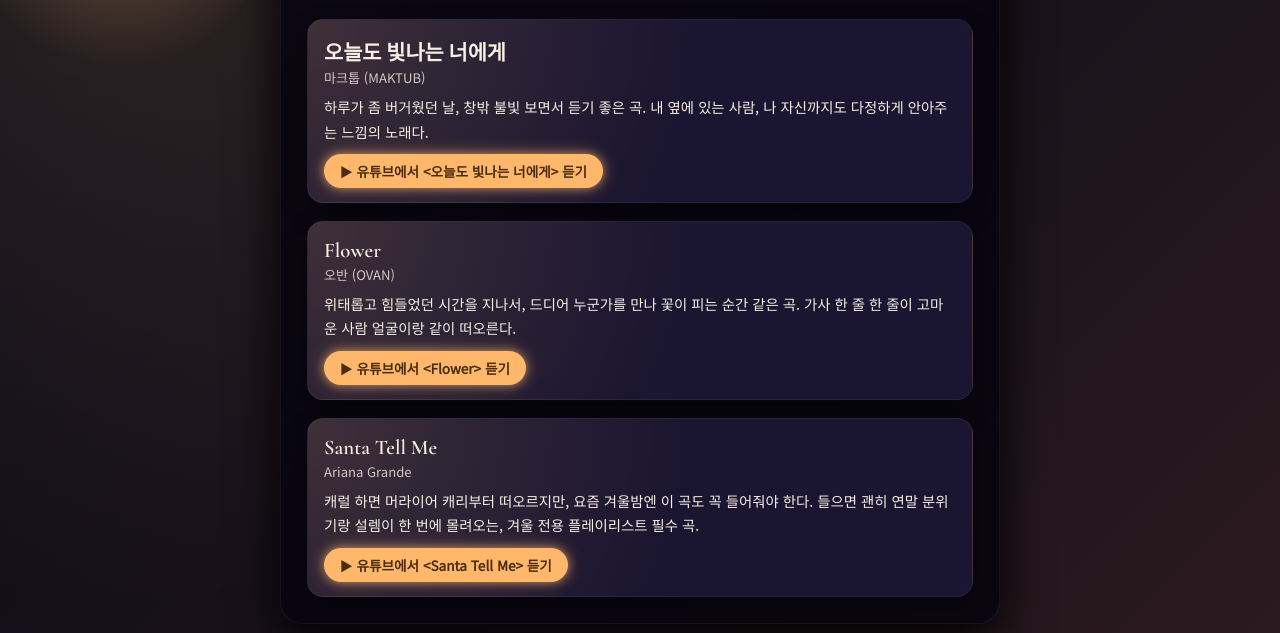
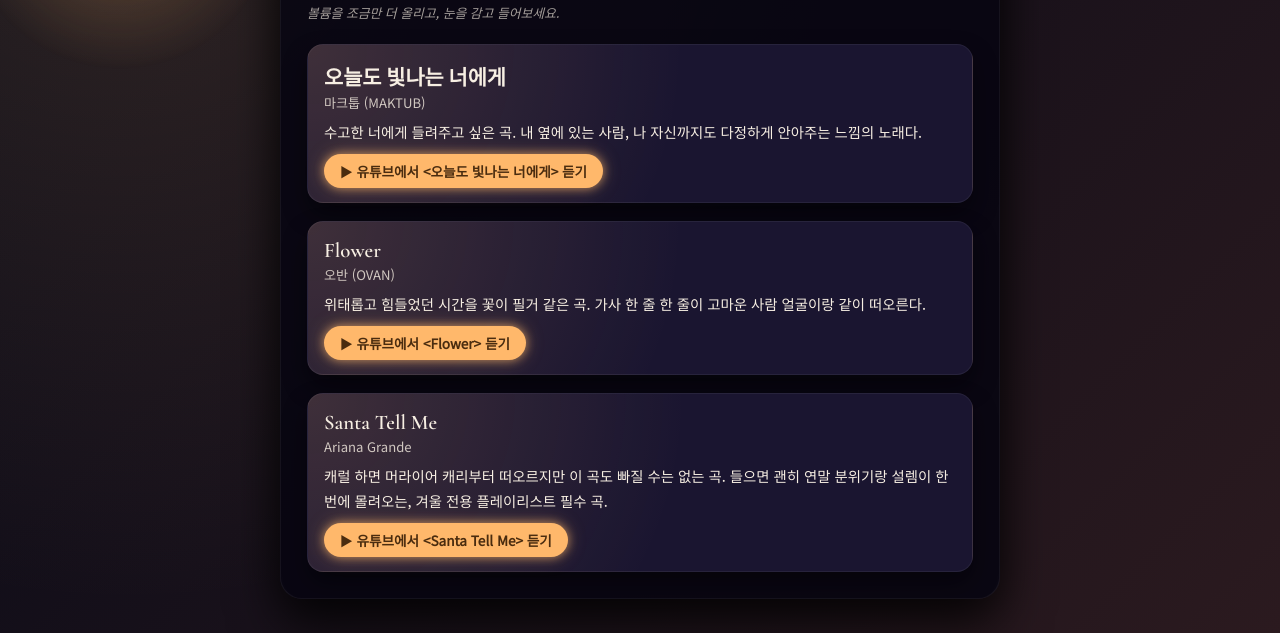
Before and after one commit to sukmin0804/final_project, a plain HTML site: page os_project/index.html in a window 1280 px wide. Shown: the part 167-800 px from the top of the page. Drawn offline with nearby package versions, Linux system fonts and the light colour scheme.

Commit message:
os_project

```diff
--- a/os_project/index.html
+++ b/os_project/index.html
@@ -34,7 +34,7 @@
         <h2 class="track-title">오늘도 빛나는 너에게</h2>
         <p class="artist">마크툽 (MAKTUB)</p>
         <p class="comment">
-          하루가 좀 버거웠던 날, 창밖 불빛 보면서 듣기 좋은 곡.
+          수고한 너에게 들려주고 싶은 곡.
           내 옆에 있는 사람, 나 자신까지도 다정하게 안아주는 느낌의 노래다.
         </p>
         <a
@@ -52,7 +52,7 @@
         <h2 class="track-title">Flower</h2>
         <p class="artist">오반 (OVAN)</p>
         <p class="comment">
-          위태롭고 힘들었던 시간을 지나서, 드디어 누군가를 만나 꽃이 피는 순간 같은 곡.
+          위태롭고 힘들었던 시간을 꽃이 필거 같은 곡.
           가사 한 줄 한 줄이 고마운 사람 얼굴이랑 같이 떠오른다.
         </p>
         <a
@@ -70,7 +70,7 @@
         <h2 class="track-title">Santa Tell Me</h2>
         <p class="artist">Ariana Grande</p>
         <p class="comment">
-          캐럴 하면 머라이어 캐리부터 떠오르지만, 요즘 겨울밤엔 이 곡도 꼭 들어줘야 한다.
+          캐럴 하면 머라이어 캐리부터 떠오르지만 이 곡도 빠질 수는 없는 곡.
           들으면 괜히 연말 분위기랑 설렘이 한 번에 몰려오는, 겨울 전용 플레이리스트 필수 곡.
         </p>
         <a
```
